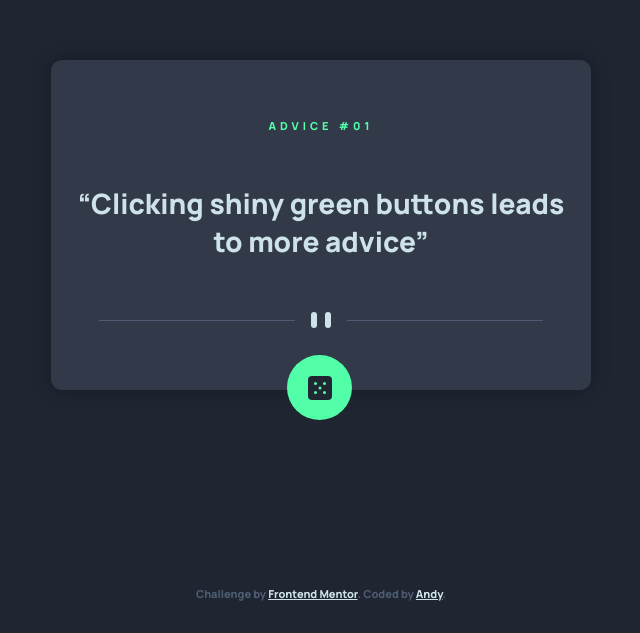
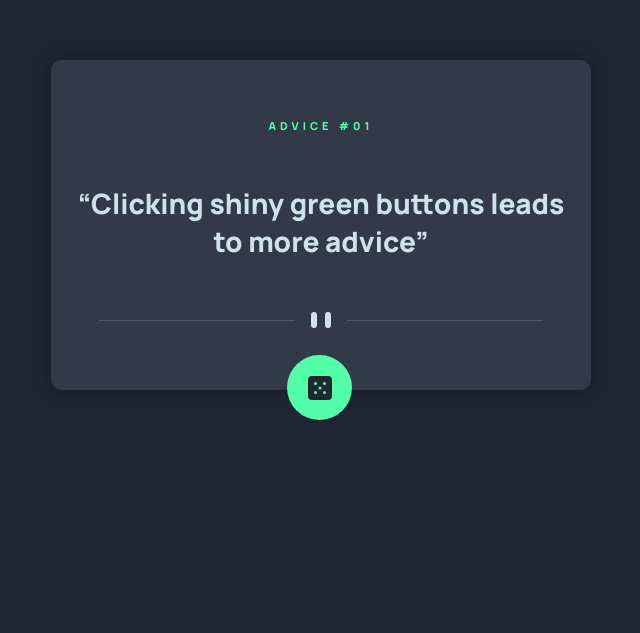
Before and after one commit to roy-eugene049/Advice-Generator-App, a plain HTML site: page index.html in a window 1280 px wide. Shown: the part 167-800 px from the top of the page, without its empty margins (319-959 px from the left). Drawn offline with Linux system fonts and the light colour scheme; no server answers.

Commit message:
Update index.html

```diff
--- a/index.html
+++ b/index.html
@@ -25,12 +25,6 @@
       <div class="advice-button" role="button" aria-label="Generate Advice"></div>
     </div>
   </main>
-  <footer>
-    <div class="attribution">
-      Challenge by <a href="https://www.frontendmentor.io?ref=challenge" target="_blank">Frontend Mentor</a>.
-      Coded by <a href="https://www.frontendmentor.io/profile/AndyAshley">Andy</a>.
-    </div>
-  </footer>
   <script src="./js/app.js"></script>
 </body>
 
```
